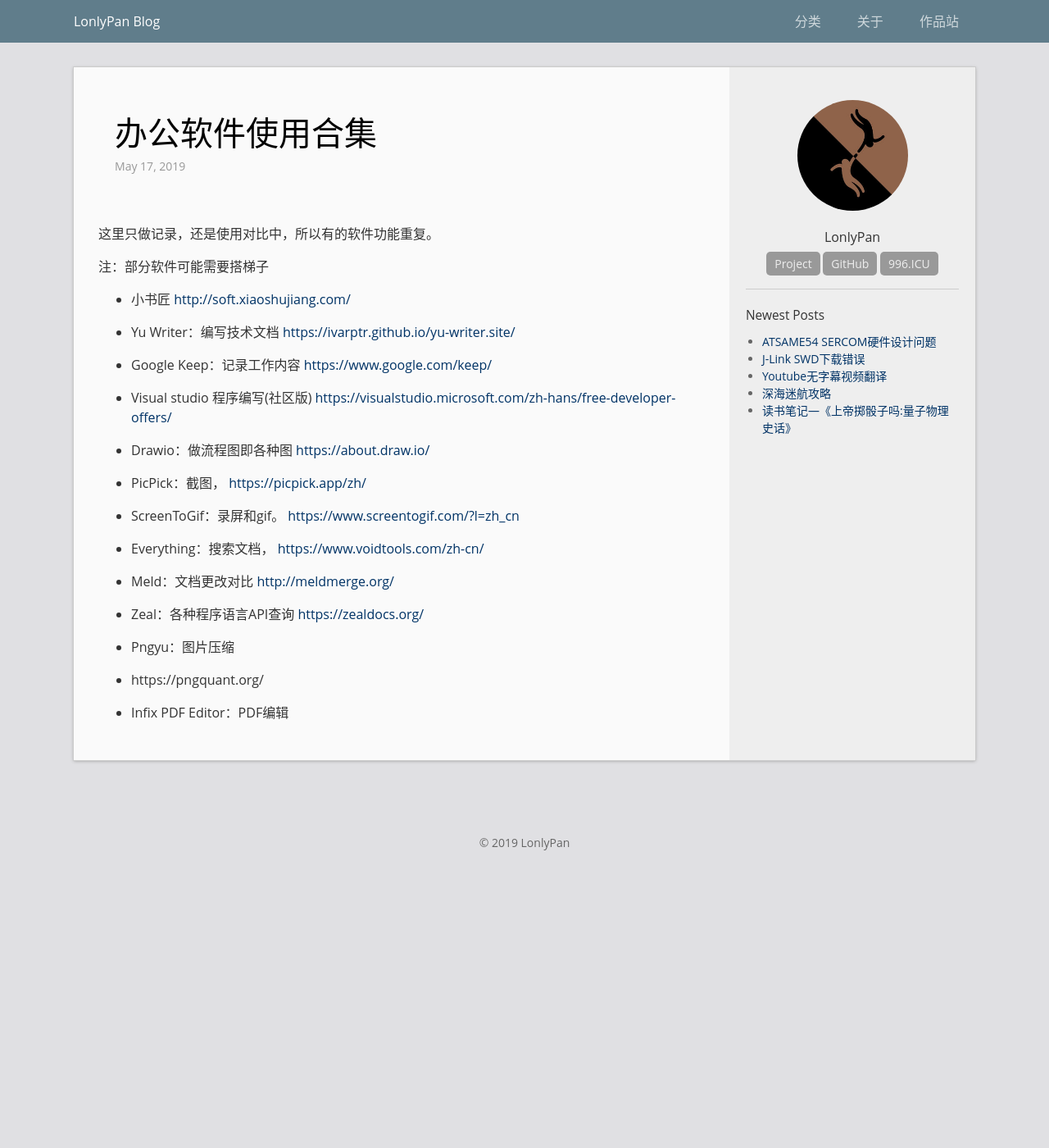
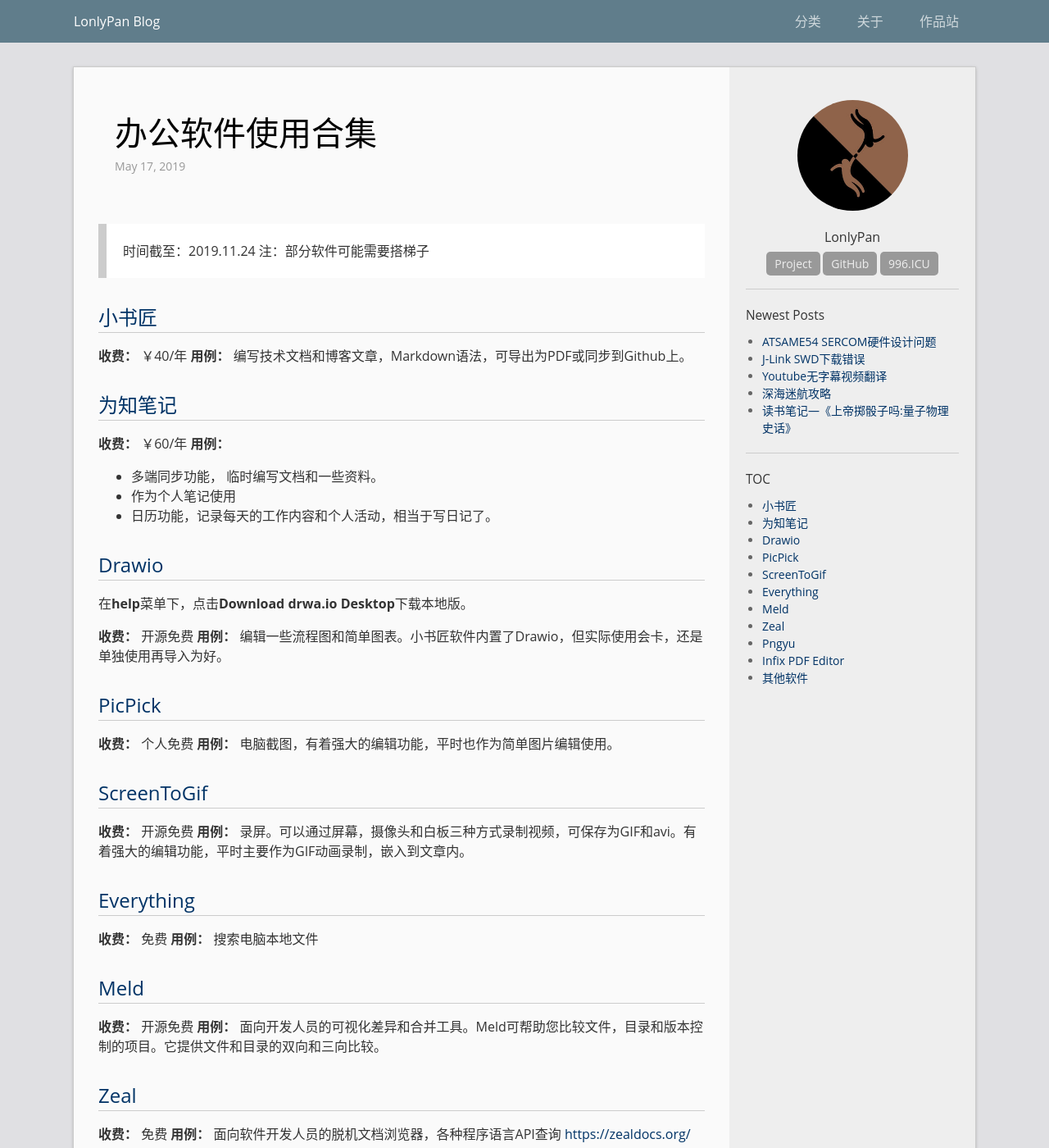
Before and after one commit to LonlyStack/LonlyPan.github.io, a Jekyll site: the page built from _posts/2019-05-17-办公软件使用合集.md, in a window 1280 px wide and 1400 px high. Shown: the whole window at 82% size. Built offline with Jekyll 4.4.1, drawn with Linux system fonts in a browser that asks for light colours; some of the changed text lies outside the part shown.

Commit message:
修改文件: _posts/2019-05-17-办公软件使用合集.md

```diff
--- a/_posts/2019-05-17-办公软件使用合集.md
+++ b/_posts/2019-05-17-办公软件使用合集.md
@@ -5,41 +5,79 @@
 categories: 办公
 ---
 
-这里只做记录，还是使用对比中，所以有的软件功能重复。
+> 时间截至：2019.11.24
+> 注：部分软件可能需要搭梯子
 
-注：部分软件可能需要搭梯子
+## [小书匠](http://soft.xiaoshujiang.com/)
+**收费：** ￥40/年
+**用例：** 编写技术文档和博客文章，Markdown语法，可导出为PDF或同步到Github上。
 
-* 小书匠
- [http://soft.xiaoshujiang.com/](http://soft.xiaoshujiang.com/)
+## [为知笔记](https://www.wiz.cn/zh-cn)
 
-* Yu Writer：编写技术文档
+**收费：** ￥60/年
+**用例：**
+ - 多端同步功能， 临时编写文档和一些资料。
+ - 作为个人笔记使用
+ - 日历功能，记录每天的工作内容和个人活动，相当于写日记了。
+
+## [Drawio](https://www.draw.io/)
+
+在**help**菜单下，点击**Download drwa.io Desktop**下载本地版。
+
+**收费：** 开源免费
+**用例：** 编辑一些流程图和简单图表。小书匠软件内置了Drawio，但实际使用会卡，还是单独使用再导入为好。
+
+## [PicPick](https://picpick.app/zh/)
+
+**收费：** 个人免费
+**用例：** 电脑截图，有着强大的编辑功能，平时也作为简单图片编辑使用。
+
+
+## [ScreenToGif](https://www.screentogif.com/?l=zh_cn)
+
+**收费：** 开源免费
+**用例：** 录屏。可以通过屏幕，摄像头和白板三种方式录制视频，可保存为GIF和avi。有着强大的编辑功能，平时主要作为GIF动画录制，嵌入到文章内。
+
+## [Everything](https://www.voidtools.com/zh-cn/)
+
+**收费：** 免费
+**用例：**  搜索电脑本地文件
+
+## [Meld](https://meldmerge.org/)
+
+**收费：** 开源免费
+**用例：**  面向开发人员的可视化差异和合并工具。Meld可帮助您比较文件，目录和版本控制的项目。它提供文件和目录的双向和三向比较。
+
+## [Zeal](https://zealdocs.org/)
+
+**收费：** 免费
+**用例：** 面向软件开发人员的脱机文档浏览器，各种程序语言API查询
+ [https://zealdocs.org/](https://zealdocs.org/)
+
+## [Pngyu](https://pngquant.org/)
+
+使用pngquant作为压缩引擎，该界面有很多基于该引擎的软件，个人测试**Pngyu**最好用。
+该引擎缺点是只能压缩**png**格式图片，不过已经够用了。
+
+**收费：** 开源免费
+**用例：** png格式图片压缩，嵌入到博客文章里，提升加载速度。
+
+ ## [Visual studio](https://visualstudio.microsoft.com/zh-hans/free-developer-offers/)
+
+**收费：** 社区版免费
+**用例：** 程序编写，最强IDE。	还有 **Visual Studio Code**。作为搞硬件的，这两款现在用的都比较少了，只作为平时学习语言和查看代码使用。
+
+## [Infix PDF Editor](https://www.iceni.com/ru/infix.htm)
+
+**收费：** $99/用户
+**用例：** PDF文件直接编辑，无需转换。我是试了很多软件才找到的，市面上很多所谓的编辑器是要先导出为Word等可编辑格式才能编辑，开源的也有但不好用。自行找破解吧，有钱了再支持。
+
+## 其他软件
+
+下面软件曾经使用过，都是很优秀的，只是不再适合自己现状，已被上述软件代替掉了。
+
+ - Yu Writer：编写文档
  [https://ivarptr.github.io/yu-writer.site/](https://ivarptr.github.io/yu-writer.site/)
 
-* Google Keep：记录工作内容
+ - Google Keep：日记
  [https://www.google.com/keep/](https://www.google.com/keep/)
-
-* Visual studio 程序编写(社区版)
- [https://visualstudio.microsoft.com/zh-hans/free-developer-offers/](https://visualstudio.microsoft.com/zh-hans/free-developer-offers/)
-
-* Drawio：做流程图即各种图
- [https://about.draw.io/](https://about.draw.io/)
-
-* PicPick：截图，
- [https://picpick.app/zh/](https://picpick.app/zh/)
-
-* ScreenToGif：录屏和gif。
- [https://www.screentogif.com/?l=zh_cn](https://www.screentogif.com/?l=zh_cn)
-
-* Everything：搜索文档，
- [https://www.voidtools.com/zh-cn/](https://www.voidtools.com/zh-cn/)
-
-* Meld：文档更改对比
- [http://meldmerge.org/](http://meldmerge.org/)
-
-* Zeal：各种程序语言API查询
- [https://zealdocs.org/](https://zealdocs.org/)
-
- - Pngyu：图片压缩
- - https://pngquant.org/
-
-- Infix PDF Editor：PDF编辑
```
